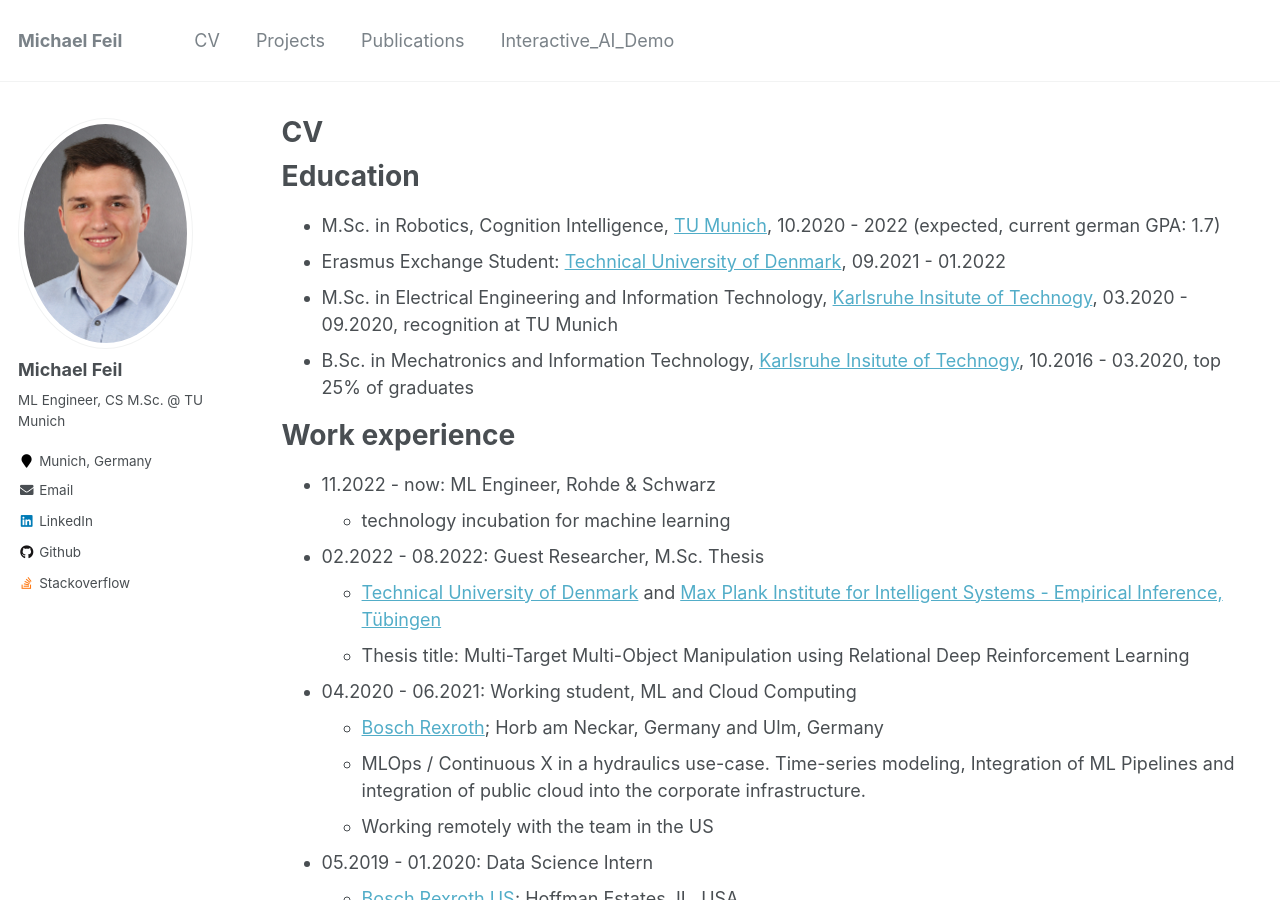
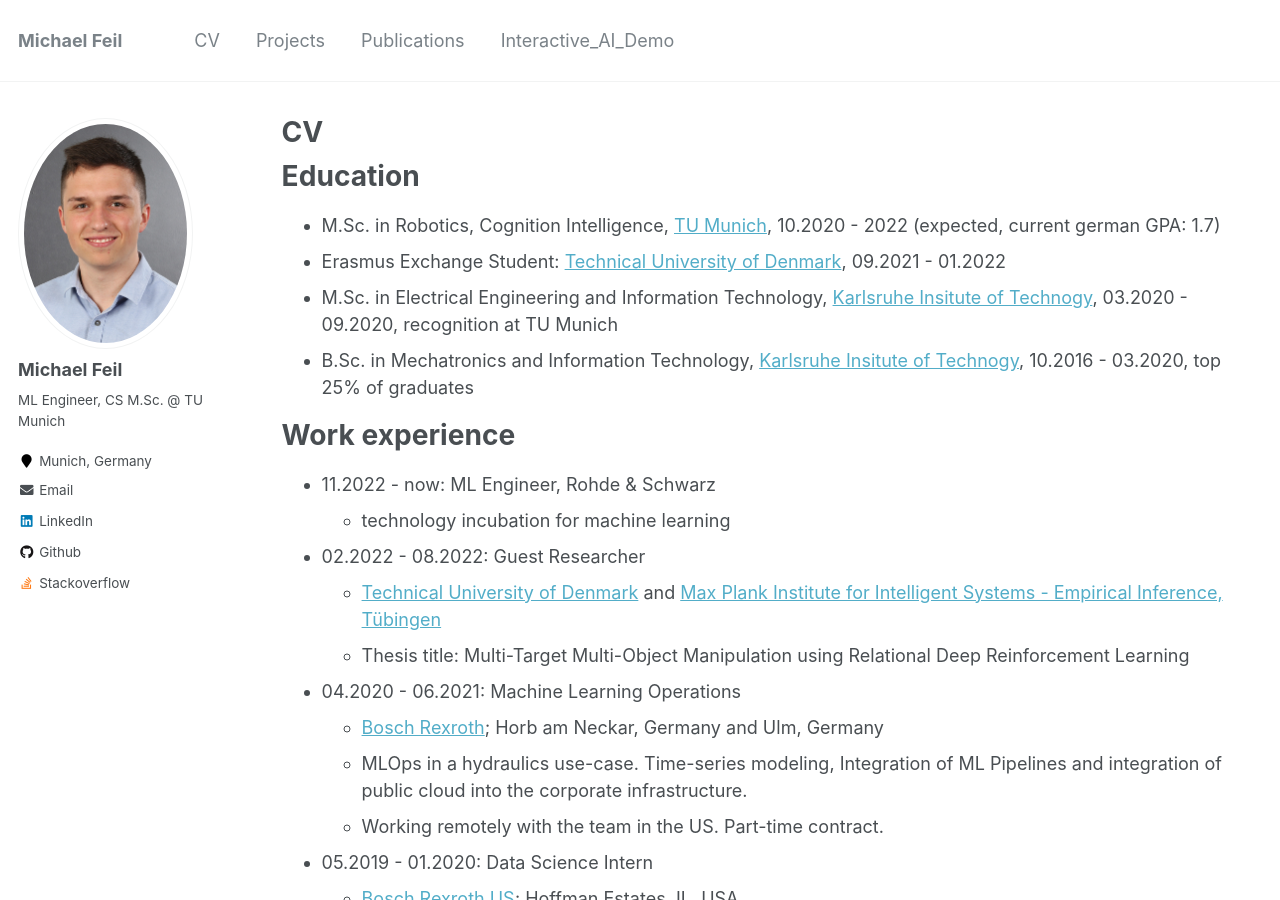
Before and after one commit to michaelfeil/academicpages, a Jekyll site: the page built from _pages/cv.md, in a window 1280 px wide and 900 px high. Built offline with Jekyll 4.4.1, drawn with Linux system fonts in a browser that asks for light colours.

Commit message:
Update cv.md

```diff
--- a/_pages/cv.md
+++ b/_pages/cv.md
@@ -21,13 +21,13 @@ Work experience
 ======
 * 11.2022 - now: ML Engineer, Rohde & Schwarz
   * technology incubation for machine learning
-* 02.2022 - 08.2022: Guest Researcher, M.Sc. Thesis
+* 02.2022 - 08.2022: Guest Researcher
   * [Technical University of Denmark](https://www.compute.dtu.dk/english) and [Max Plank Institute for Intelligent Systems - Empirical Inference, Tübingen](https://ei.is.mpg.de/)
   * Thesis title: Multi-Target Multi-Object Manipulation using Relational Deep Reinforcement Learning
-* 04.2020 - 06.2021: Working student, ML and Cloud Computing
+* 04.2020 - 06.2021: Machine Learning Operations
   * [Bosch Rexroth](https://www.boschrexroth.com/); Horb am Neckar, Germany and Ulm, Germany
-  *   MLOps / Continuous X in a hydraulics use-case. Time-series modeling, Integration of ML Pipelines and integration of public cloud into the corporate infrastructure.
-  * Working remotely with the team in the US
+  * MLOps in a hydraulics use-case. Time-series modeling, Integration of ML Pipelines and integration of public cloud into the corporate infrastructure.
+  * Working remotely with the team in the US. Part-time contract.
 * 05.2019 - 01.2020: Data Science Intern
   * [Bosch Rexroth US](https://www.boschrexroth.com/en/us/); Hoffman Estates, IL, USA
   * Topics: Machine Learning, Edge Computing, IIoT
```
